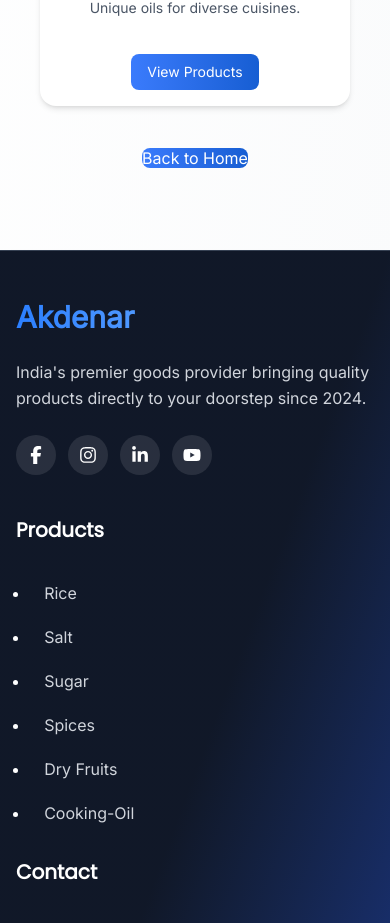
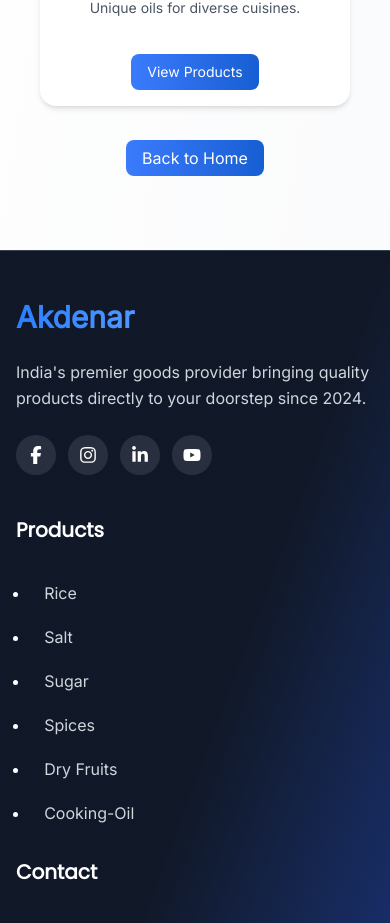
Before and after one commit to suvasishMajumder/deshmitra, a React (Vite) app: page /category/cooking-oil in a window 390 px wide. Shown: the part 1274-2197 px from the top of the page. Built offline with nearby package versions, Linux system fonts and the light colour scheme.

Commit message:
Latest Bugs fixed

```diff
--- a/src/pages/CategoryPage.tsx
+++ b/src/pages/CategoryPage.tsx
@@ -264,7 +264,7 @@ export default function CategoryPage() {
           <div className="text-center mt-10 mb-20">
             <Link
               to="/"
-              className="md:px-4 md:py-2 bg-gradient-to-r from-[#3a7bfc] to-[#165ed3] text-white rounded-lg hover:bg-blue-700"
+              className="px-4 py-2 bg-gradient-to-r from-[#3a7bfc] to-[#165ed3] text-white rounded-lg hover:bg-blue-700"
             >
               Back to Home
             </Link>
```
